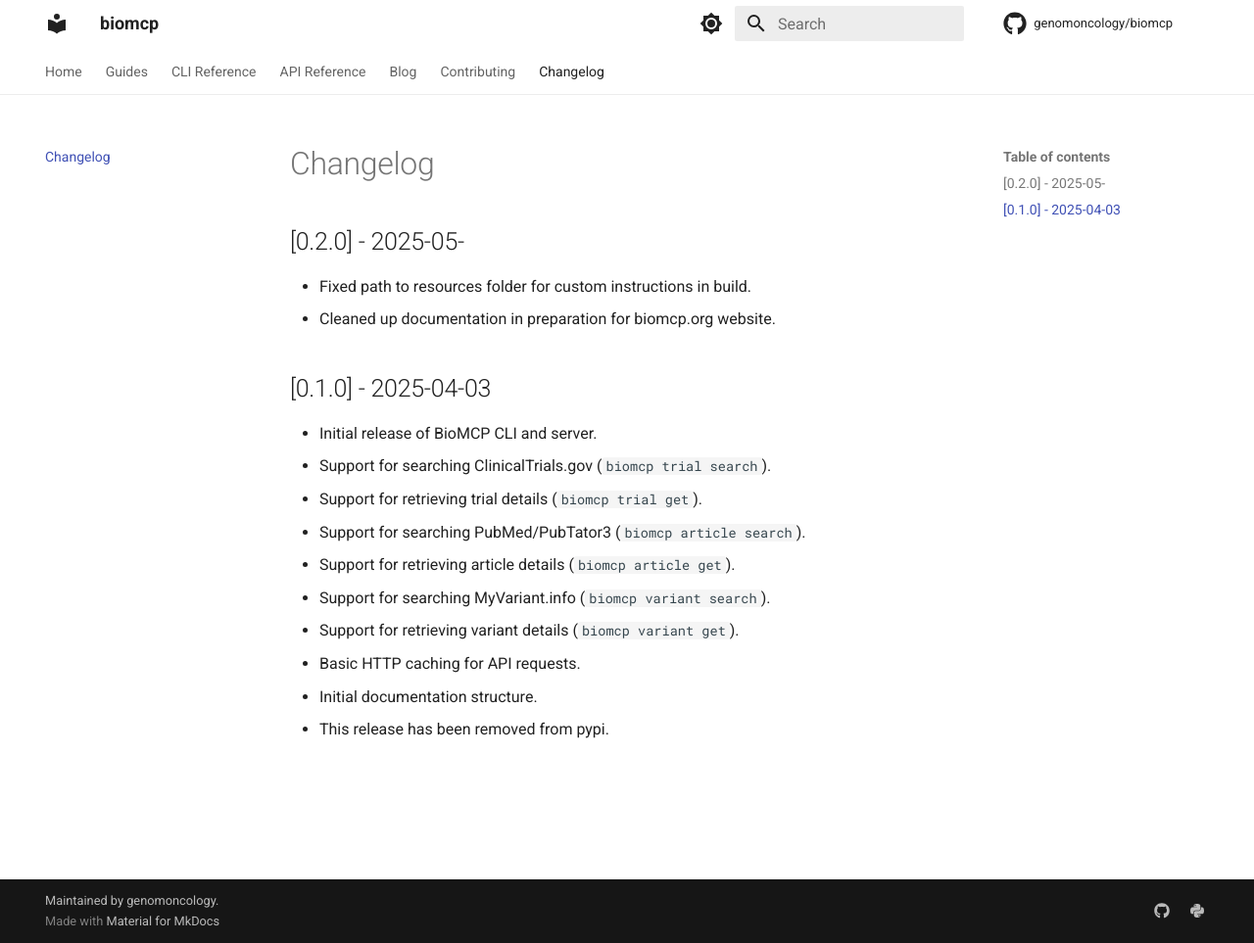
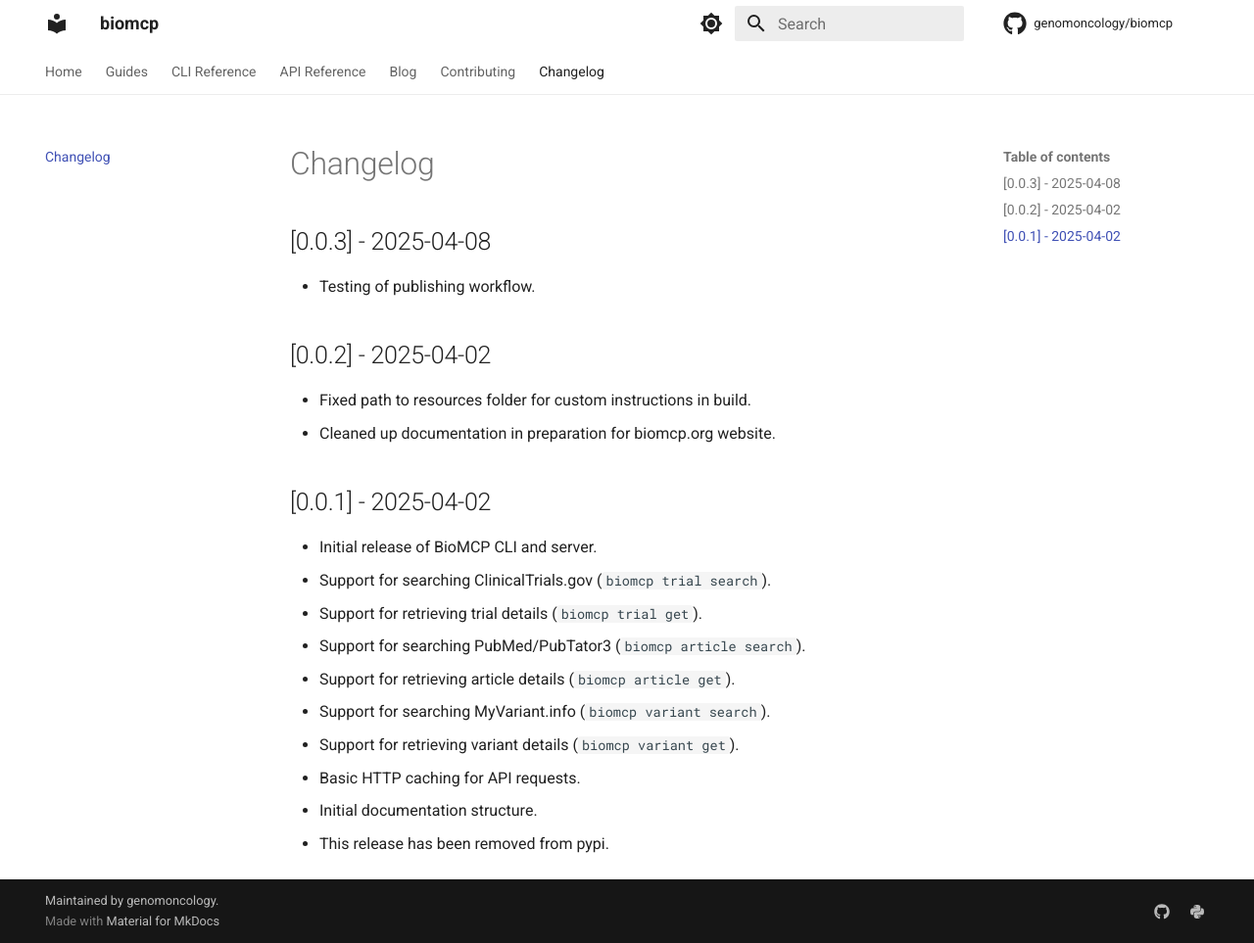
Before and after one commit to wenliangz/biomcp, an MkDocs documentation site: the page built from docs/changelog.md, in a window 1280 px wide and 963 px high. Shown: the whole window at 98% size. Built offline with MkDocs 1.6.1 and Material for MkDocs 9.7.7, drawn with Linux system fonts in a browser that asks for light colours; comment, search, counter and statistics services are not loaded.

Commit message:
Release 0.0.3
- Update changelog with latest release.
- Publish package to pypi on release.
- Add release environment for publishing.
- Add permissions to write id-token.
- Testing of publishing workflow.

```diff
--- a/docs/changelog.md
+++ b/docs/changelog.md
@@ -1,11 +1,15 @@
 # Changelog
 
-## [0.2.0] - 2025-05-
+## [0.0.3] - 2025-04-08
+
+- Testing of publishing workflow.
+
+## [0.0.2] - 2025-04-02
 
 - Fixed path to resources folder for custom instructions in build.
 - Cleaned up documentation in preparation for biomcp.org website.
 
-## [0.1.0] - 2025-04-03
+## [0.0.1] - 2025-04-02
 
 - Initial release of BioMCP CLI and server.
 - Support for searching ClinicalTrials.gov (`biomcp trial search`).
```
Also changed, not shown: 1 other file.
